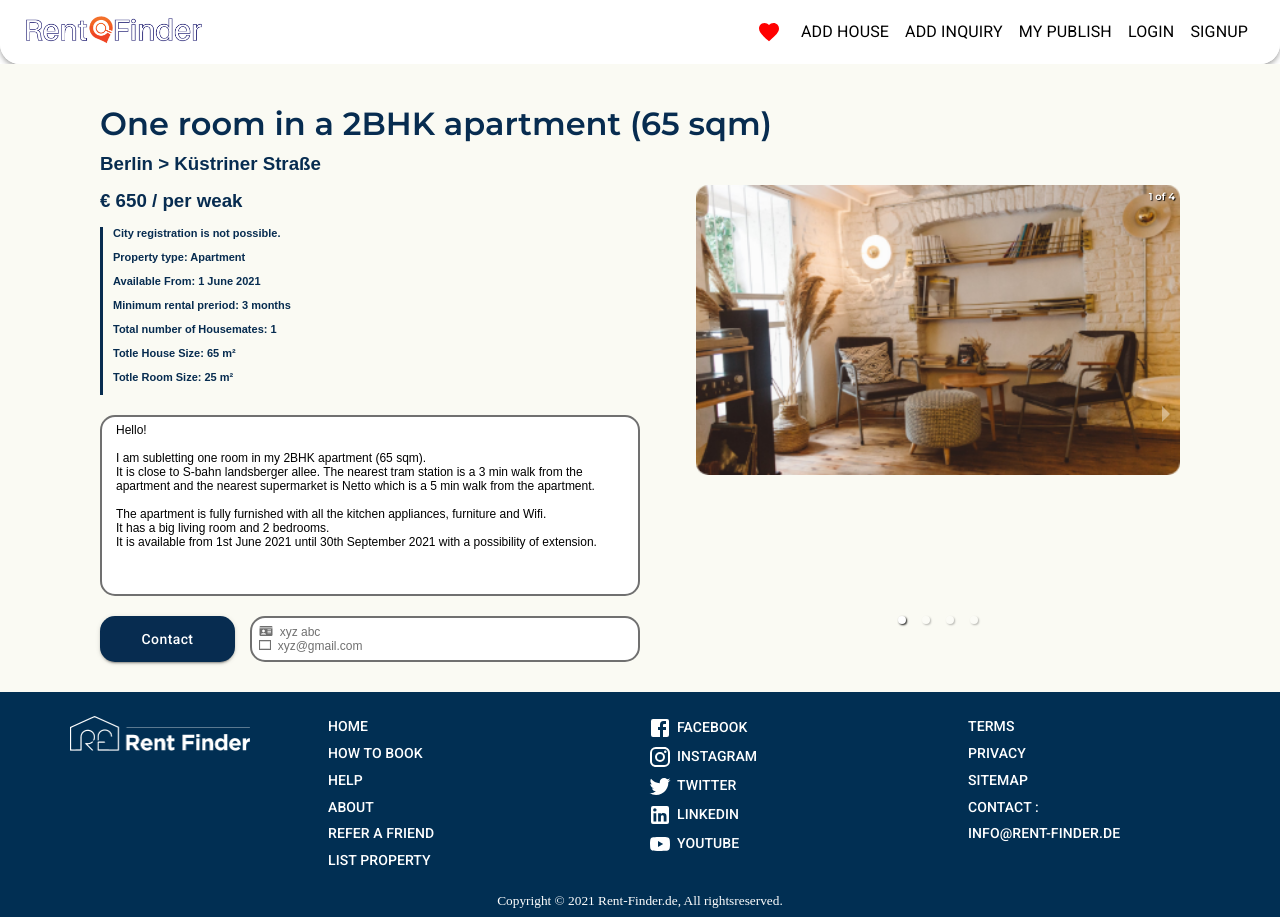
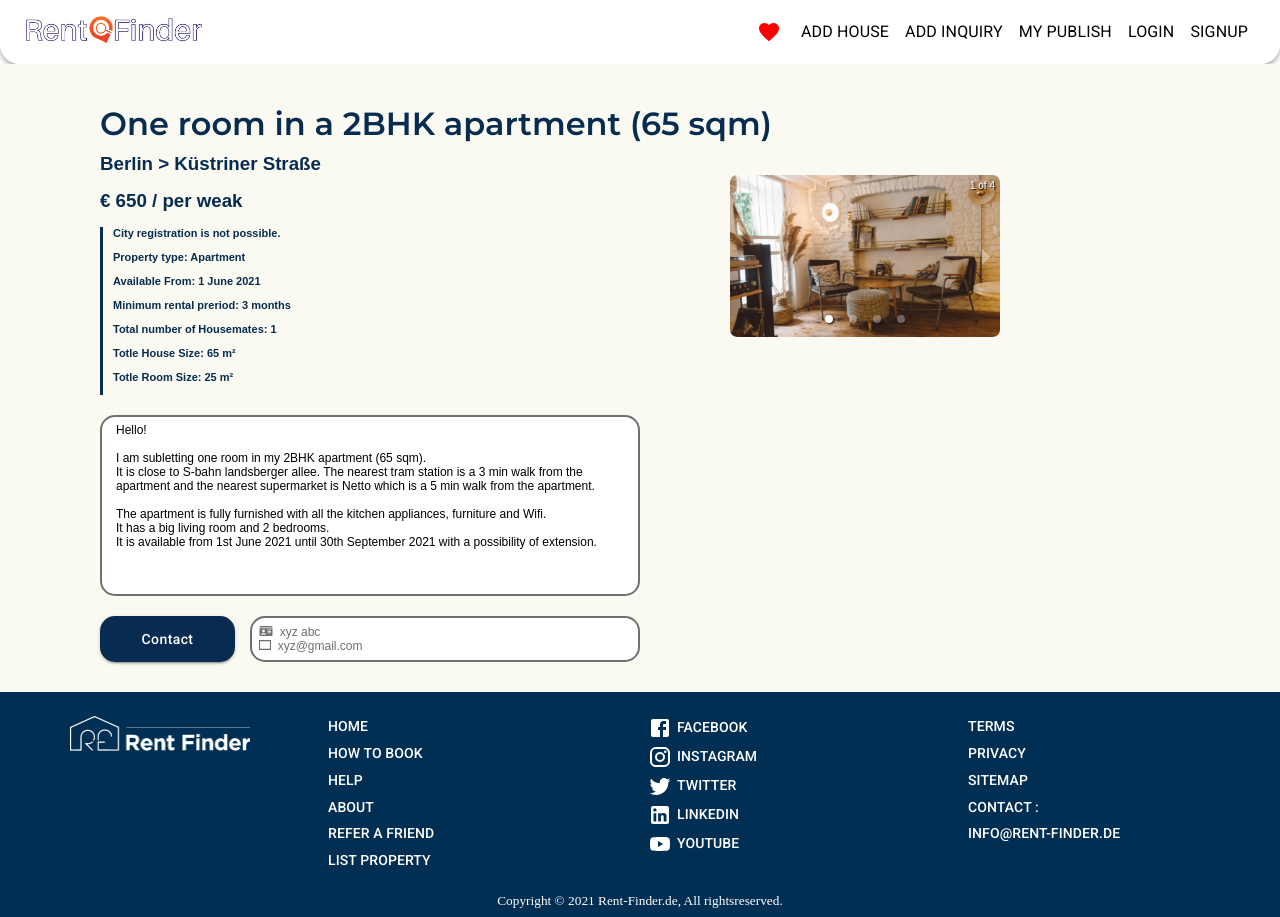
Before and after one commit to jeelbhanvadiya/rental-matirial-ui, a React (Create React App) app: page /property-detail in a window 1280 px wide. Built offline with nearby package versions, Linux system fonts and the light colour scheme.

Commit message:
fixed css

```diff
--- a/src/components/CreateForm/create.scss
+++ b/src/components/CreateForm/create.scss
@@ -93,3 +93,6 @@ textarea {
     padding: 10px !important;
   }
 }
+.MuiRadio-colorSecondary.Mui-checked {
+  color: #072C50 !important;
+}
--- a/src/components/PropertyDetail/PropertyDetail.js
+++ b/src/components/PropertyDetail/PropertyDetail.js
@@ -67,14 +67,17 @@ const PropertyDetail = () => {
                         </Grid>
                     </div>
                 </Grid>
-                <Grid item xs={12} md={6}>
-                    <h1 className="title">
-                        <Carousel showThumbs={false}>
+                <Grid item xs={12} md={1} style={{marginBottom: 26}}/>
+                <Grid item xs={12} md={3}>
+                    <Carousel showThumbs={false} dynamicHeight={true} useKeyboardArrows={true} >
                         <div>
                             <img alt="" src={house01} />
                         </div>
                         <div>
-                                <img alt="" src={house01} />
+                            <p>Lorem ipsum dolor sit amet, consectetuer adipiscing elit. Aenean commodo ligula eget dolor. Aenean massa.
+                                Cum sociis natoque penatibus et magnis dis parturient montes, nascetur ridiculus mus. Donec quam felis, ultricies nec,
+                                pellentesque eu, pretium quis, sem. Nulla consequat massa quis enim. Donec pede justo, fringilla vel, aliquet nec,
+                            </p>
                         </div>
                         <div>
                             <img alt="" src={house01} />
@@ -83,7 +86,6 @@ const PropertyDetail = () => {
                             <img alt="" src={house01} />
                         </div>
                     </Carousel>
-                    </h1>
                 </Grid>
             </Grid>
         </div>
--- a/src/css/style.css
+++ b/src/css/style.css
@@ -39,9 +39,3 @@ a {
 .font-color {
   color: #1E3859;
   text-transform: none; }
-
-.carousel.carousel-slider {
-  width: auto!important;
-  height: 457px;
-  margin-left: 56px !important;
-}
```
Lines whose indentation alone changed are shown as unchanged.
